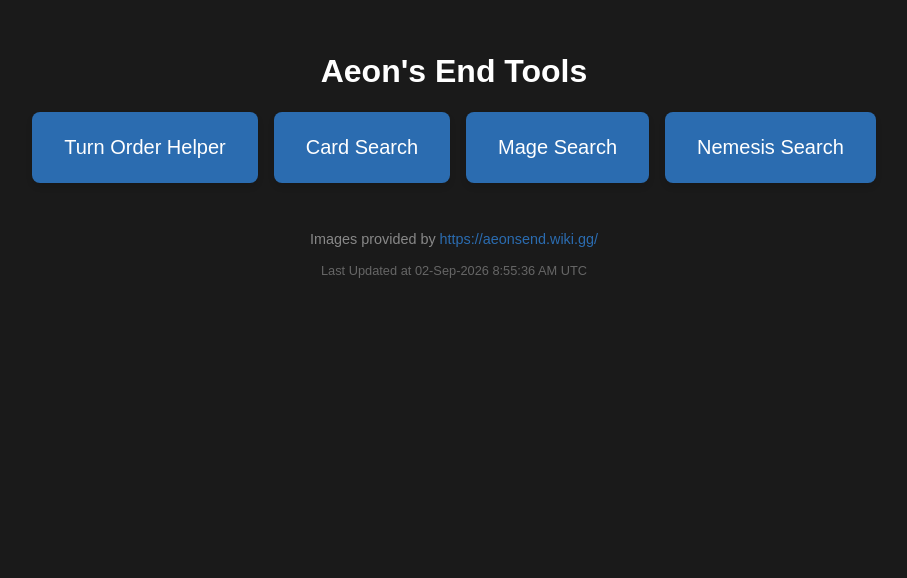
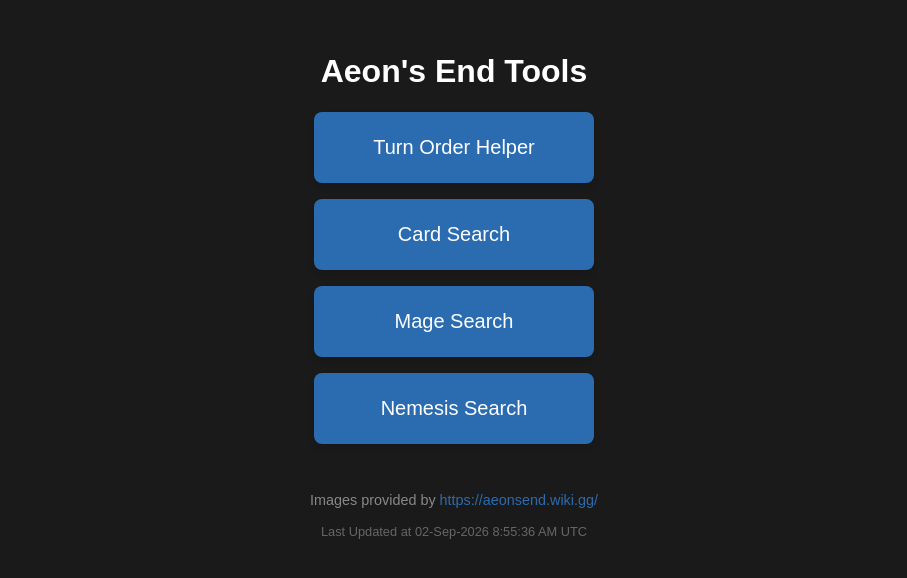
Before and after one commit to bigwheels16/aeons-end-game-helper, a React (Vite) app: page / in a window 1280 px wide. Shown: the top 578 px of the page, without its empty margins (186-1093 px from the left). Built offline with nearby package versions, Linux system fonts and the light colour scheme.

Commit message:
UI cleanup

```diff
--- a/src/screens/HomeScreen.tsx
+++ b/src/screens/HomeScreen.tsx
@@ -38,71 +38,44 @@ const formatBuildTime = (isoString?: string): string => {
 
 
 const HomeScreen: React.FC<HomeScreenProps> = ({ onSelectTool }) => {
+  const buttonStyle: React.CSSProperties = {
+    padding: '1.5rem 2rem',
+    fontSize: '1.25rem',
+    backgroundColor: '#2b6cb0',
+    color: 'white',
+    border: 'none',
+    borderRadius: '8px',
+    cursor: 'pointer',
+    boxShadow: '0 4px 6px rgba(0, 0, 0, 0.1)',
+    width: '100%',
+    maxWidth: '280px',
+  };
+
   return (
     <div style={{ padding: '2rem', textAlign: 'center', fontFamily: 'sans-serif' }}>
       <h1>Aeon's End Tools</h1>
-      <div style={{ display: 'flex', gap: '1rem', justifyContent: 'center', flexWrap: 'wrap' }}>
+      <div style={{ display: 'flex', flexDirection: 'column', gap: '1rem', alignItems: 'center' }}>
         <button
           onClick={() => onSelectTool('turn-order')}
-          style={{
-            padding: '1.5rem 2rem',
-            fontSize: '1.25rem',
-            backgroundColor: '#2b6cb0',
-            color: 'white',
-            border: 'none',
-            borderRadius: '8px',
-            cursor: 'pointer',
-            boxShadow: '0 4px 6px rgba(0, 0, 0, 0.1)',
-
-          }}
+          style={buttonStyle}
         >
           Turn Order Helper
         </button>
         <button
           onClick={() => onSelectTool('card-search')}
-          style={{
-            padding: '1.5rem 2rem',
-            fontSize: '1.25rem',
-            backgroundColor: '#2b6cb0',
-            color: 'white',
-            border: 'none',
-            borderRadius: '8px',
-            cursor: 'pointer',
-            boxShadow: '0 4px 6px rgba(0, 0, 0, 0.1)',
-
-          }}
+          style={buttonStyle}
         >
           Card Search
         </button>
         <button
           onClick={() => onSelectTool('mage-search')}
-          style={{
-            padding: '1.5rem 2rem',
-            fontSize: '1.25rem',
-            backgroundColor: '#2b6cb0',
-            color: 'white',
-            border: 'none',
-            borderRadius: '8px',
-            cursor: 'pointer',
-            boxShadow: '0 4px 6px rgba(0, 0, 0, 0.1)',
-
-          }}
+          style={buttonStyle}
         >
           Mage Search
         </button>
         <button
           onClick={() => onSelectTool('nemesis-search')}
-          style={{
-            padding: '1.5rem 2rem',
-            fontSize: '1.25rem',
-            backgroundColor: '#2b6cb0',
-            color: 'white',
-            border: 'none',
-            borderRadius: '8px',
-            cursor: 'pointer',
-            boxShadow: '0 4px 6px rgba(0, 0, 0, 0.1)',
-
-          }}
+          style={buttonStyle}
         >
           Nemesis Search
         </button>
```
